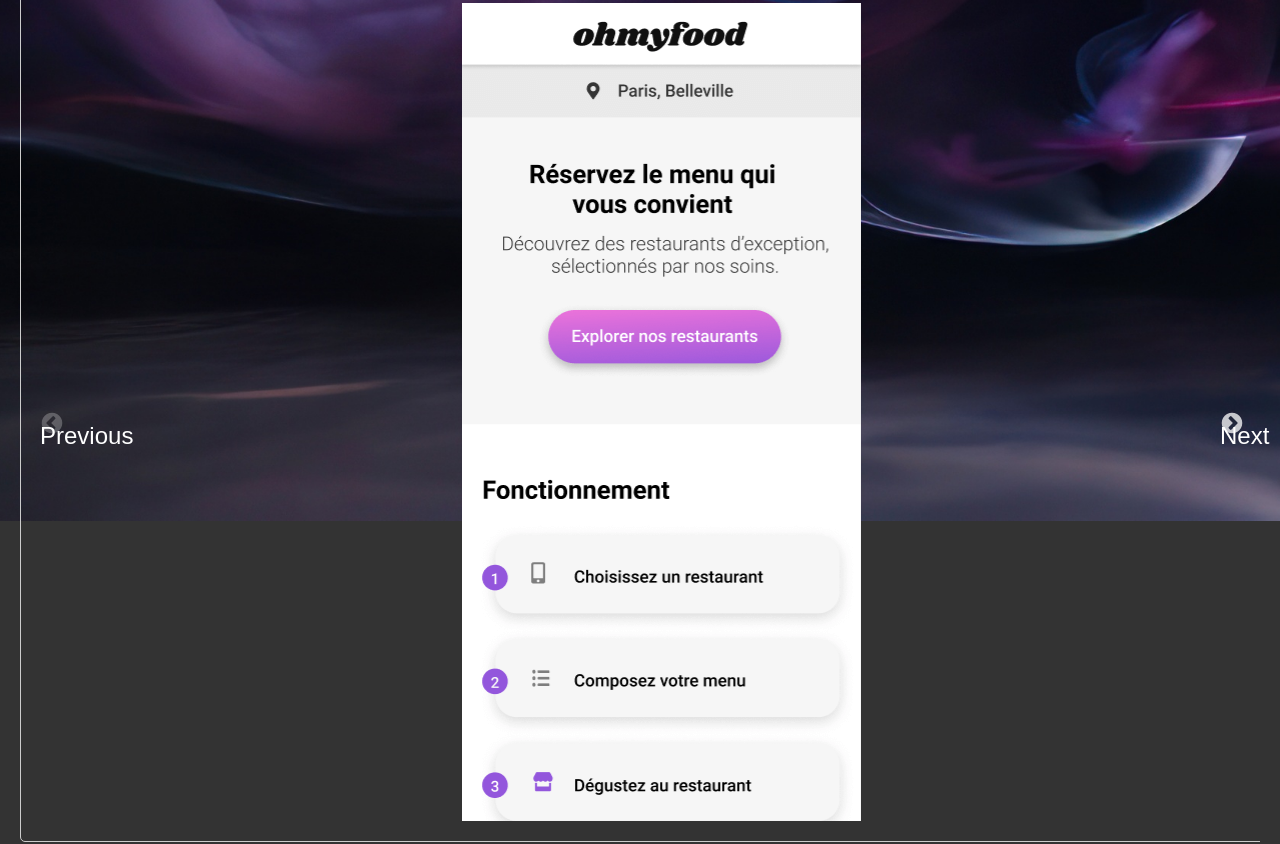
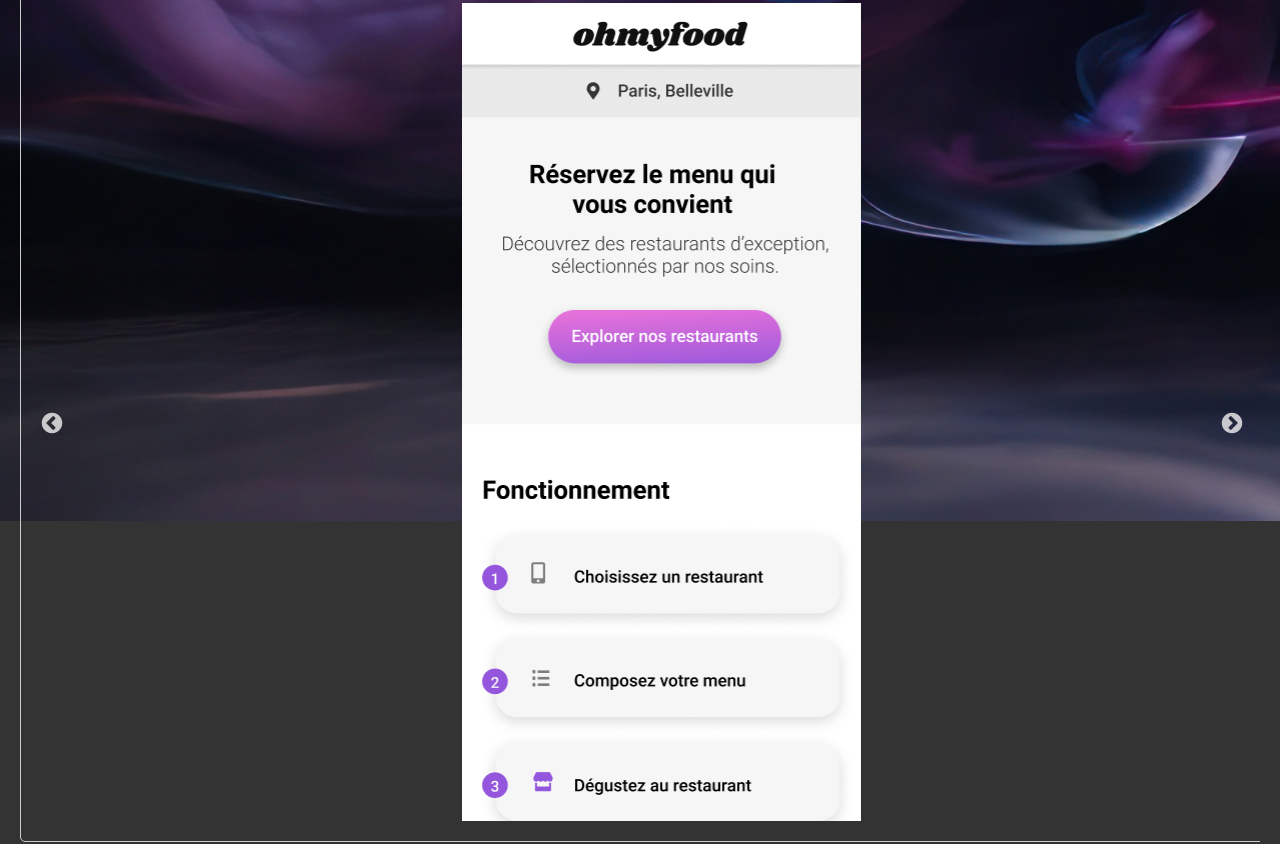
Before and after one commit to LabatiJulien/projet12, a React (Create React App) app in the folder portfolio/: page / in a window 1280 px wide. Shown: the part 1239-2083 px from the top of the page. Built offline with nearby package versions, Linux system fonts and the light colour scheme.

Commit message:
Fermeture modale au click sur next et preview

```diff
--- a/portfolio/src/components/projets/Projets.js
+++ b/portfolio/src/components/projets/Projets.js
@@ -1,4 +1,4 @@
-import React, { useState} from 'react';
+import React, { useState } from 'react';
 import Slider from 'react-slick';
 import 'slick-carousel/slick/slick.css';
 import 'slick-carousel/slick/slick-theme.css';
@@ -45,7 +45,6 @@
         setModalPosition({ top: window.scrollY + imageRect.top + yRelativeToImage - 20, left: 20 });
     };
 
-
     const handleCloseModal = () => {
         setIsModalOpen(false);
     };
@@ -61,7 +60,7 @@
     return (
         <div id="projets" className="projets">
             <h2>Projets</h2>
-            <Slider {...settings}>
+            <Slider {...settings} prevArrow={<CustomPrevArrow handleCloseModal={handleCloseModal} />} nextArrow={<CustomNextArrow handleCloseModal={handleCloseModal} />}>
                 {projets.map((projet, index) => (
                     <div key={index} className="projet">
                         <div
@@ -78,7 +77,7 @@
                     className="modal"
                     style={{
                         top: modalPosition.top,
-                        left: modalPosition.left +100
+                        left: modalPosition.left + 100
                     }}
                     onClick={handleCloseModal}
                 >
@@ -102,4 +101,24 @@
     );
 };
 
+const CustomPrevArrow = ({ onClick, handleCloseModal }) => {
+    const handlePrevClick = () => {
+        onClick();
+        handleCloseModal();
+    };
+    return (
+        <div className="slick-prev" onClick={handlePrevClick}></div>
+    );
+};
+
+const CustomNextArrow = ({ onClick, handleCloseModal }) => {
+    const handleNextClick = () => {
+        onClick();
+        handleCloseModal();
+    };
+    return (
+        <div className="slick-next" onClick={handleNextClick}></div>
+    );
+};
+
 export default Projets;
```
